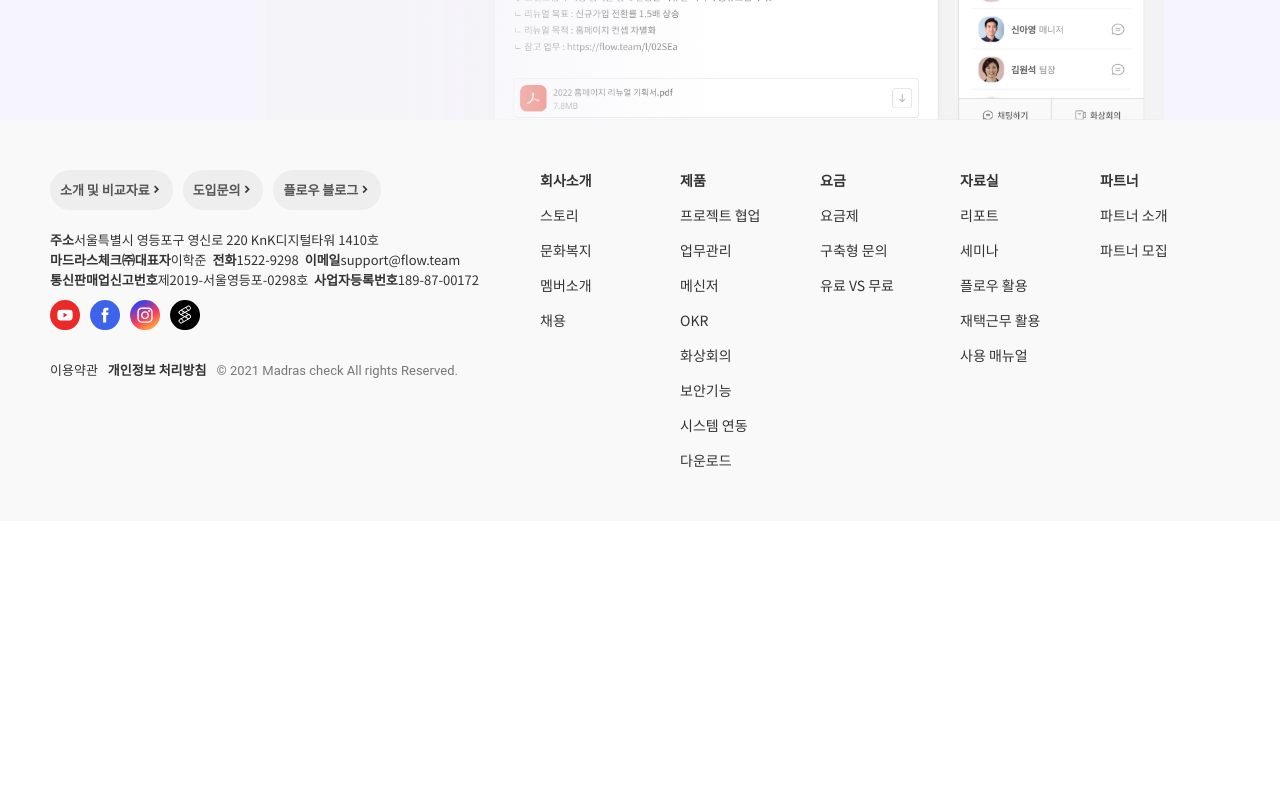
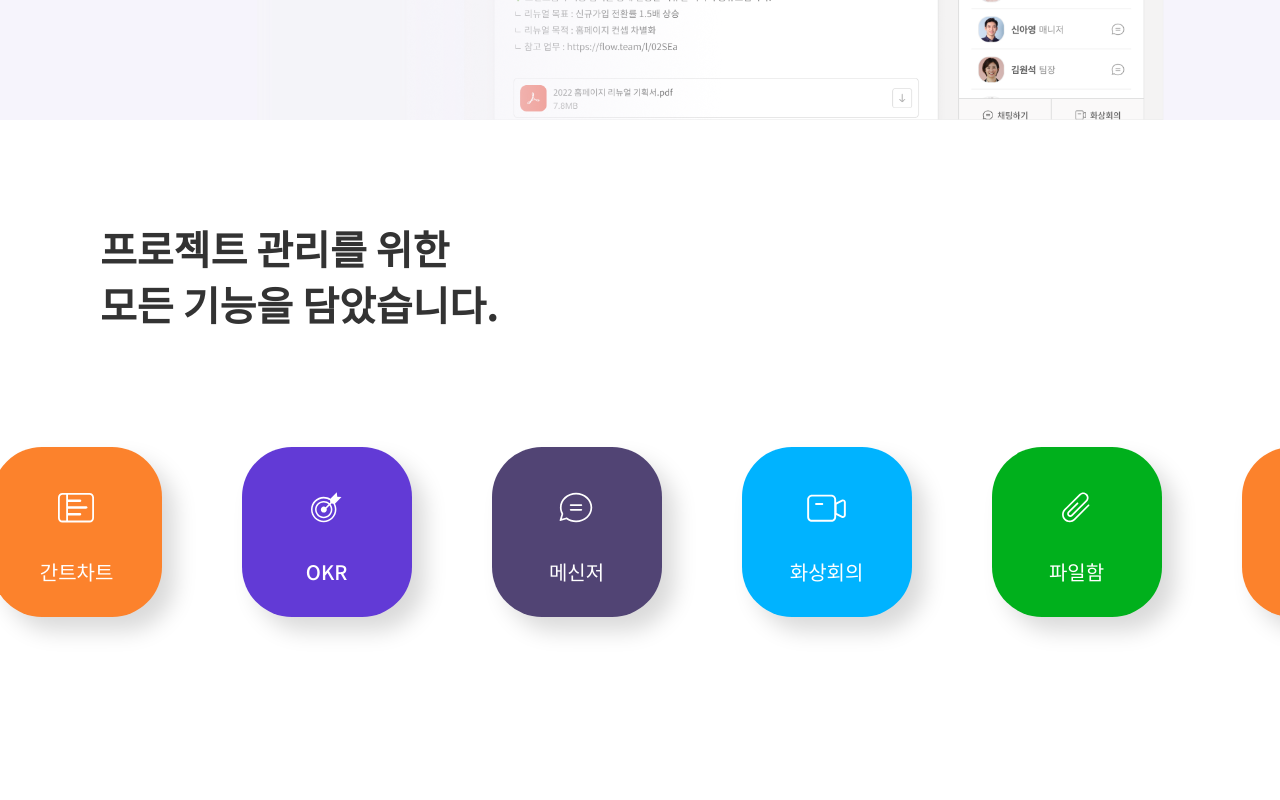
Before and after one commit to juunie-roh/flow-react-ts, a React (Create React App) app: page / in a window 1280 px wide. Shown: the part 2100-2900 px from the top of the page. Before the commit the page ends 2621 px from the top, so only its background shows below. Built offline with nearby package versions, Linux system fonts and the light colour scheme.

Commit message:
refactoring & management added

```diff
--- /dev/null
+++ b/src/components/sections/Management.tsx
@@ -0,0 +1,80 @@
+import React from 'react'
+import ManagementList from './ManagementList';
+
+const managementItems = [
+  {
+    id: 0,
+    title: "프로젝트",
+    href: "#"
+  },
+  {
+    id: 1,
+    title: "작업관리",
+    href: "#"
+  },
+  {
+    id: 2,
+    title: "간트차트",
+    href: "#"
+  },
+  {
+    id: 3,
+    title: "OKR",
+    href: "#"
+  },
+  {
+    id: 4,
+    title: "메신저",
+    href: "#"
+  },
+  {
+    id: 5,
+    title: "화상회의",
+    href: "#"
+  },
+  {
+    id: 6,
+    title: "파일함",
+    href: "#"
+  },
+  {
+    id: 7,
+    title: "캘린더",
+    href: "#"
+  },
+  {
+    id: 8,
+    title: "외부인 초대",
+    href: "#"
+  }
+];
+
+const Management = () => {
+  return (
+    <section className="container__management">
+      <div className="container__inner">
+        <h2>
+          프로젝트 관리를 위한
+          <br />
+          모든 기능을 담았습니다.
+        </h2>
+      </div>
+      <div className="flowWrap">
+        <ul>
+          {
+            managementItems && managementItems.map( ( item ) => (
+              <ManagementList key={ item.id } item={ item } />
+            ) )
+          }
+          {
+            managementItems && managementItems.map( ( item ) => (
+              <ManagementList key={ item.id } item={ item } />
+            ) )
+          }
+        </ul>
+      </div>
+    </section>
+  )
+}
+
+export default Management
--- /dev/null
+++ b/src/components/sections/ManagementList.tsx
@@ -0,0 +1,14 @@
+import React from 'react'
+import { ManagementItem } from '../../types/ManagementItem';
+
+const ManagementList = ( props: { item: ManagementItem } ) => {
+  const { href, title } = props.item;
+  return (
+    <li><a href={ href }>
+      <i></i>
+      <span>{ title }</span>
+    </a></li>
+  )
+}
+
+export default ManagementList
--- a/src/index.tsx
+++ b/src/index.tsx
@@ -4,10 +4,11 @@ import reportWebVitals from './reportWebVitals';
 import Header from './components/Header';
 import './styles/reset.css';
 import './styles/main.css';
-import MainBanner from './components/MainBanner';
-import Partner from './components/Partner';
+import MainBanner from './components/sections/MainBanner';
+import Partner from './components/sections/Partner';
 import Footer from './components/Footer';
-import Functions from './components/Functions';
+import Functions from './components/sections/Functions';
+import Management from './components/sections/Management';
 
 const root = ReactDOM.createRoot(
   document.getElementById('root') as HTMLElement
@@ -20,6 +21,7 @@ root.render(
       <MainBanner />
       <Partner />
       <Functions />
+      <Management />
       <Footer />
     </div>
   </React.StrictMode>
--- a/src/styles/main.css
+++ b/src/styles/main.css
@@ -975,7 +975,8 @@ footer ul.siteMap>li ol>li:first-child {
   transition-property: width, height, background-image, background-color;
   transition-duration: 0.3s;
 }
-.flowWrap>ul>li:hover { width: 300px; height: 300px; }
+.flowWrap>ul>li:hover,
+.flowWrap ul>li:hover>a { width: 300px; height: 300px; }
 
 .flowWrap ul>li:nth-child(9n + 1),
 .flowWrap ul>li:nth-child(9n + 6) { background-color: #00b3ff; }
@@ -1017,7 +1018,7 @@ footer ul.siteMap>li ol>li:first-child {
 .flowWrap ul>li>a {
   position: relative;
   display: block;
-  height: 100%;
+  width: 170px; height: 100%;
   color: #fff;
   font-size: 16px;
   font-weight: 700;
@@ -1045,11 +1046,13 @@ footer ul.siteMap>li ol>li:first-child {
 @media screen and (max-width: 1024px) {
   .flowWrap { height: 150px; }
   .flowWrap>ul { width: 2160px; animation-duration: 10s; }
-  .flowWrap>ul>li {
+  .flowWrap>ul>li,
+  .flowWrap>ul>li>a {
     width: 90px; height: 90px;
-    margin: 0 15px;
+    /* margin: 0 15px; */
     border-radius: 26px;
   }
+  .flowWrap>ul>li { margin: 0 15px; }
   .flowWrap ul>li>a i {
     width: 28px;  height: 23px;
     left: 34px;
--- /dev/null
+++ b/src/types/ManagementItem.ts
@@ -0,0 +1,4 @@
+export type ManagementItem = {
+  title: string,
+  href: string
+}
```
Also changed, not shown: src/components/sections/Functions.tsx (renamed from src/components/Functions.tsx), src/components/sections/MainBanner.tsx (renamed from src/components/MainBanner.tsx), src/components/sections/Partner.tsx (renamed from src/components/Partner.tsx).
